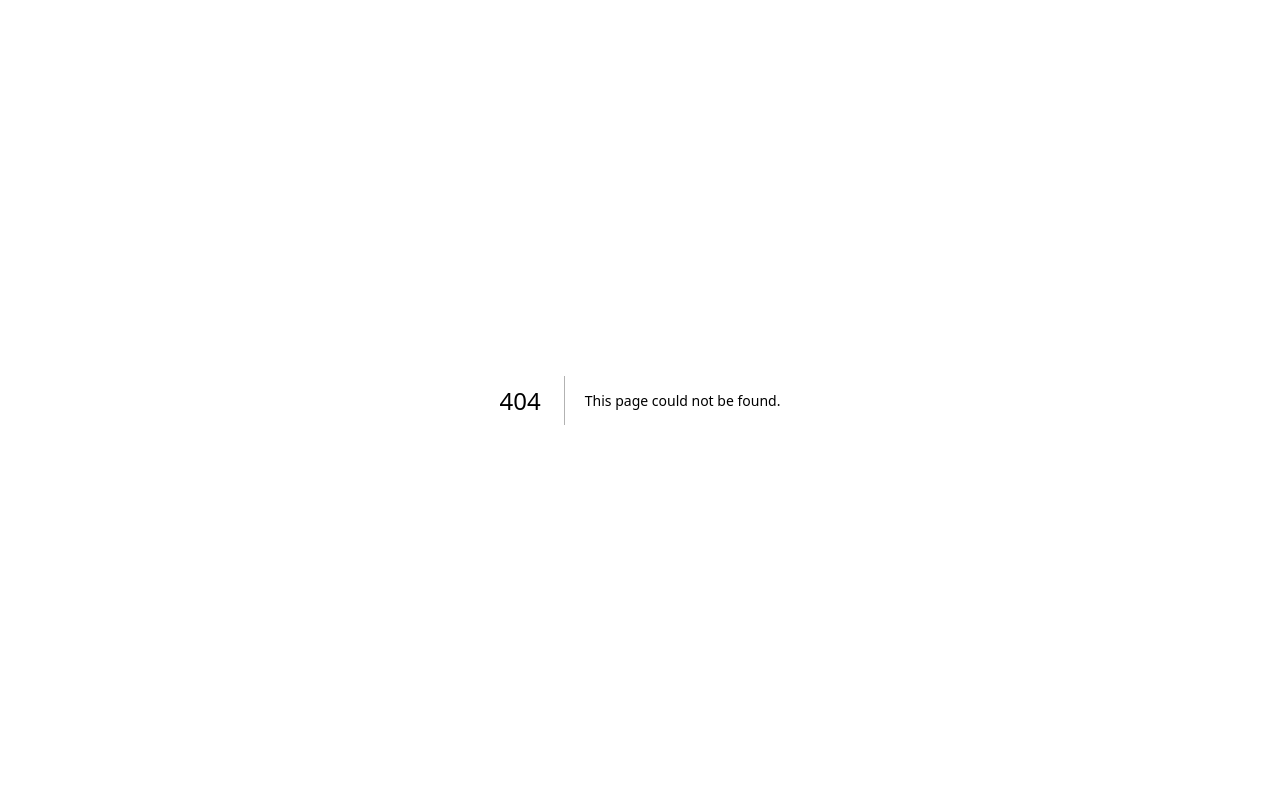
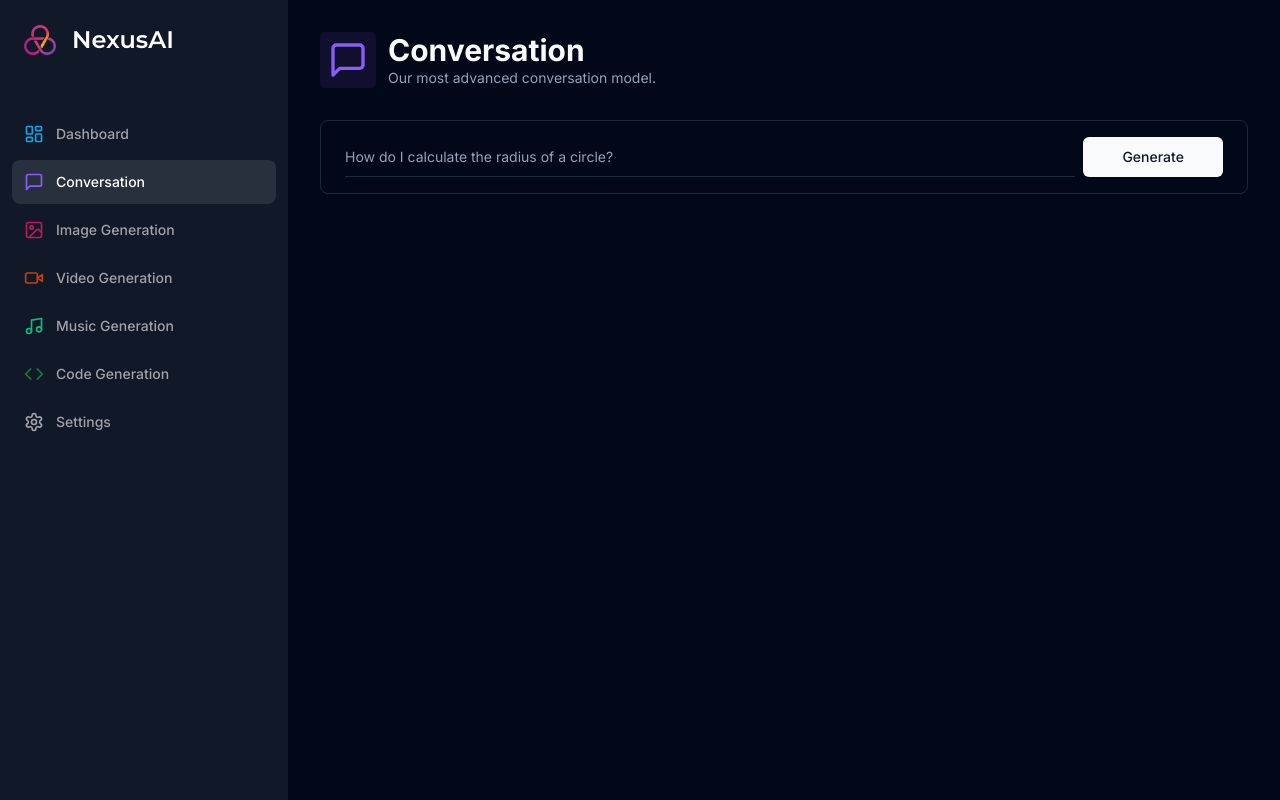
Before and after one commit to Ankur02Sarkar/NexusAI, a Next.js app: page /conversation in a window 1280 px wide. Before the commit this address had no page. Built offline with nearby package versions, Linux system fonts and the light colour scheme.

Commit message:
conversation page added

```diff
--- /dev/null
+++ b/app/(dashboard)/(routes)/conversation/constants.ts
@@ -0,0 +1,7 @@
+import * as z from "zod";
+
+export const formSchema = z.object({
+  prompt: z.string().min(1, {
+    message: "Prompt is required."
+  }),
+});
--- /dev/null
+++ b/app/(dashboard)/(routes)/conversation/layout.tsx
@@ -0,0 +1,14 @@
+import type { Metadata } from "next";
+
+export const metadata: Metadata = {
+  title: "NexusAI - Conversation Model",
+  description: "GPT4 powered Conversation Model",
+};
+
+export default function RootLayout({
+  children,
+}: {
+  children: React.ReactNode;
+}) {
+  return <>{children}</>;
+}
--- /dev/null
+++ b/app/(dashboard)/(routes)/conversation/page.tsx
@@ -0,0 +1,110 @@
+"use client";
+import * as z from "zod";
+import { Heading } from "@/components/Heading";
+import { MessageSquare } from "lucide-react";
+import { useForm } from "react-hook-form";
+import { formSchema } from "./constants";
+import { zodResolver } from "@hookform/resolvers/zod";
+import { Form, FormControl, FormField, FormItem } from "@/components/ui/form";
+import { Button } from "@/components/ui/button";
+import { Input } from "@/components/ui/input";
+import { Loader } from "@/components/Loader";
+
+const ConversationPage = () => {
+  const form = useForm<z.infer<typeof formSchema>>({
+    resolver: zodResolver(formSchema),
+    defaultValues: {
+      prompt: "",
+    },
+  });
+
+  const isLoading = form.formState.isSubmitting;
+  const onSubmit = async (values: z.infer<typeof formSchema>) => {
+    console.log(values);
+  };
+
+  return (
+    <div>
+      <Heading
+        title="Conversation"
+        description="Our most advanced conversation model."
+        icon={MessageSquare}
+        iconColor="text-violet-500"
+        bgColor="bg-violet-500/10"
+      />
+      <div className="px-4 lg:px-8">
+        <div>
+          <Form {...form}>
+            <form
+              onSubmit={form.handleSubmit(onSubmit)}
+              className="
+                rounded-lg
+                border
+                w-full
+                p-4
+                px-3
+                md:px-6
+                focus-within:shadow-sm
+                grid
+                grid-cols-12
+                gap-2
+              "
+            >
+              <FormField
+                name="prompt"
+                render={({ field }) => (
+                  <FormItem className="col-span-12 lg:col-span-10">
+                    <FormControl className="m-0 p-0">
+                      <Input
+                        className="border-0 outline-none focus-visible:ring-0 focus-visible:ring-transparent border-b rounded-none"
+                        disabled={isLoading}
+                        placeholder="How do I calculate the radius of a circle?"
+                        {...field}
+                      />
+                    </FormControl>
+                  </FormItem>
+                )}
+              />
+              <Button
+                className="col-span-12 lg:col-span-2 w-full"
+                type="submit"
+                disabled={isLoading}
+                size="icon"
+              >
+                Generate
+              </Button>
+            </form>
+          </Form>
+        </div>
+        <div className="space-y-4 mt-4">
+          {isLoading && (
+            <div className="p-8 rounded-lg w-full flex items-center justify-center bg-muted">
+              <Loader />
+            </div>
+          )}
+          {/* {messages.length === 0 && !isLoading && (
+            <Empty label="No conversation started." />
+          )} */}
+          {/* <div className="flex flex-col-reverse gap-y-4">
+            {messages.map((message) => (
+              <div
+                key={message.content}
+                className={cn(
+                  "p-8 w-full flex items-start gap-x-8 rounded-lg",
+                  message.role === "user"
+                    ? "bg-white border border-black/10"
+                    : "bg-muted"
+                )}
+              >
+                {message.role === "user" ? <UserAvatar /> : <BotAvatar />}
+                <p className="text-sm">{message.content}</p>
+              </div>
+            ))}
+          </div> */}
+        </div>
+      </div>
+    </div>
+  );
+};
+
+export default ConversationPage;
--- a/app/(dashboard)/(routes)/dashboard/page.tsx
+++ b/app/(dashboard)/(routes)/dashboard/page.tsx
@@ -26,7 +26,7 @@
           <Card
             onClick={() => router.push(tool.href)}
             key={tool.href}
-            className="p-4 border-black/5 flex items-center justify-between hover:shadow-md transition cursor-pointer"
+            className="p-4 border-black/5 flex items-center justify-between hover:shadow-md transition cursor-pointer hover:outline hover:outline-2 hover:outline-blue-400 ease-in-out"
           >
             <div className="flex items-center gap-x-4">
               <div className={cn("p-2 w-fit rounded-md", tool.bgColor)}>
--- /dev/null
+++ b/components/Heading.tsx
@@ -0,0 +1,33 @@
+import { LucideIcon } from "lucide-react";
+
+import { cn } from "@/lib/utils";
+
+interface HeadingProps {
+  title: string;
+  description: string;
+  icon: LucideIcon;
+  iconColor?: string;
+  bgColor?: string;
+}
+
+export const Heading = ({
+  title,
+  description,
+  icon: Icon,
+  iconColor,
+  bgColor,
+}: HeadingProps) => {
+  return (
+    <>
+      <div className="px-4 lg:px-8 flex items-center gap-x-3 mb-8">
+        <div className={cn("p-2 w-fit rounded-md", bgColor)}>
+          <Icon className={cn("w-10 h-10", iconColor)} />
+        </div>
+        <div>
+          <h2 className="text-3xl font-bold">{title}</h2>
+          <p className="text-sm text-muted-foreground">{description}</p>
+        </div>
+      </div>
+    </>
+  );
+};
--- /dev/null
+++ b/components/Loader.tsx
@@ -0,0 +1,18 @@
+import Image from "next/image"
+
+export const Loader = () => {
+  return (
+    <div className="h-full flex flex-col gap-y-4 items-center justify-center">
+      <div className="w-10 h-10 relative animate-spin">
+        <Image
+          alt="Logo"
+          src="/logo.png"
+          fill
+        />
+      </div>
+      <p className="text-sm text-muted-foreground">
+        NexusAI is thinking...
+      </p>
+    </div>
+  );
+};
```
Also changed, not shown: hooks/use-pro-modal.ts (added, +13 -0 lines), middleware.ts (+10 -1 lines), package.json (+7 -1 lines), app/api/conversation/route.ts (added), 1 other file (tests, documents, lock files or other folders).
